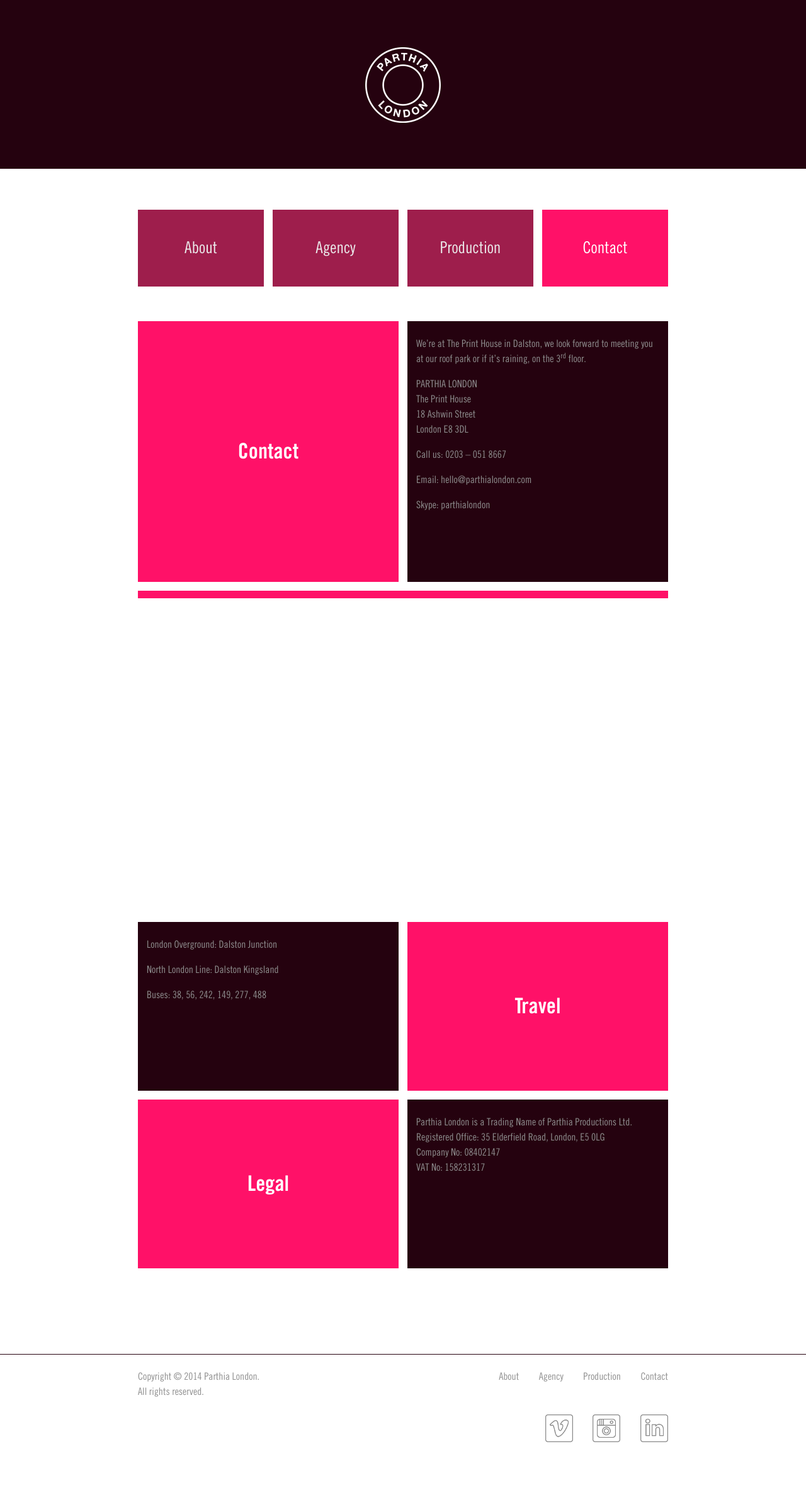
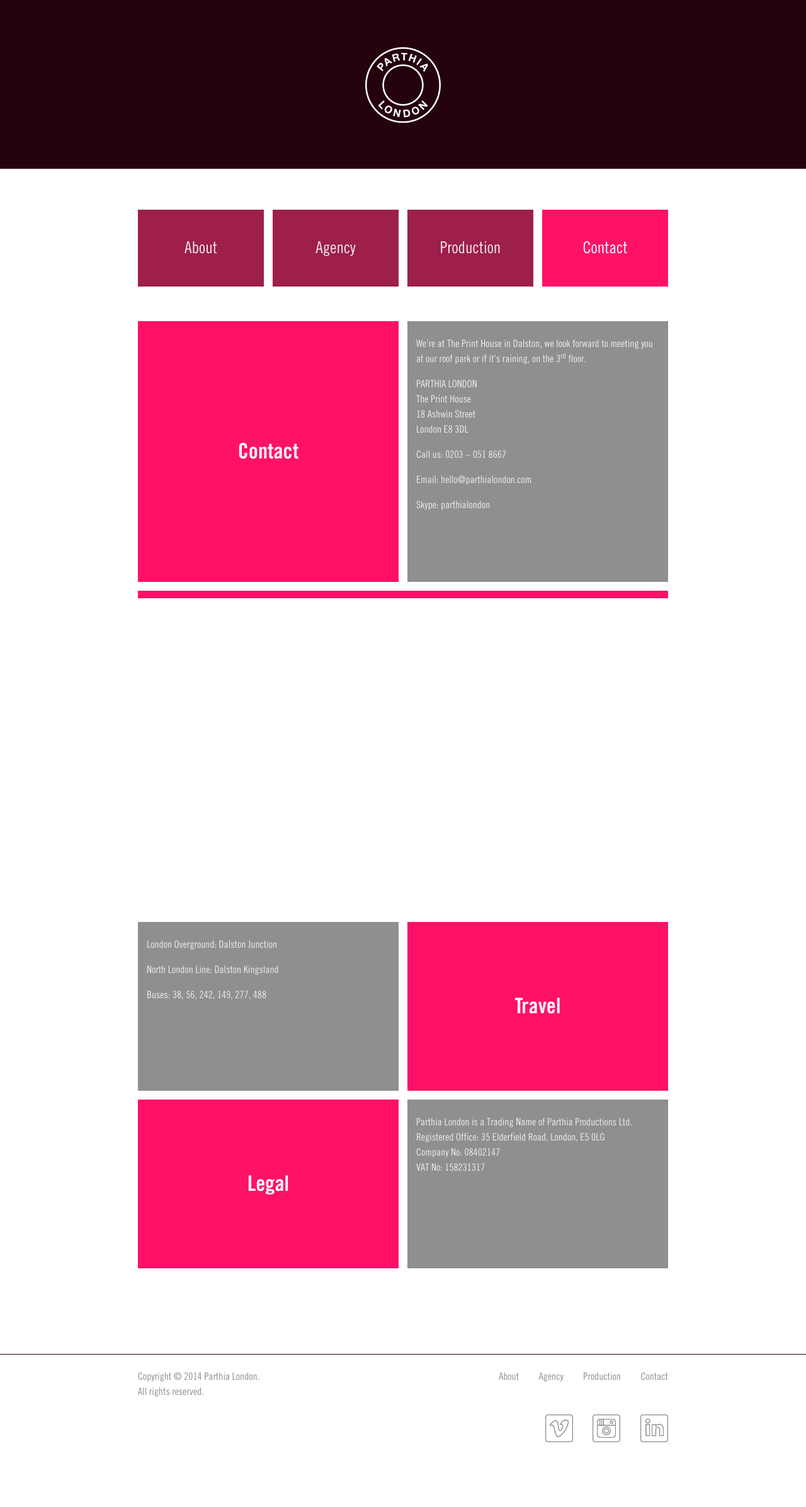
Before and after one commit to marchibbins/parthia, a Jekyll site: the page built from pages/contact.html, in a window 1280 px wide. Shown: the whole page at 63% size. Built offline with Jekyll 4.4.1, drawn with Linux system fonts in a browser that asks for light colours; some web fonts are replaced.

Commit message:
Update colours again

```diff
--- a/_sass/vars.scss
+++ b/_sass/vars.scss
@@ -38,8 +38,8 @@
 
 /* Pages */
 $page-header-color:     $parthia-pink;
-$page-background-color: $parthia-dark-grey;
-$page-text-color:       $parthia-grey;
+$page-background-color: $parthia-grey;
+$page-text-color:       $parthia-light-grey;
 
 /* Fonts */
 $sans-serif:            'TradeGothicLT-CondEighteen', Helvetica, Arial, sans-serif;
```
Also changed, not shown: css/main.min.css.
